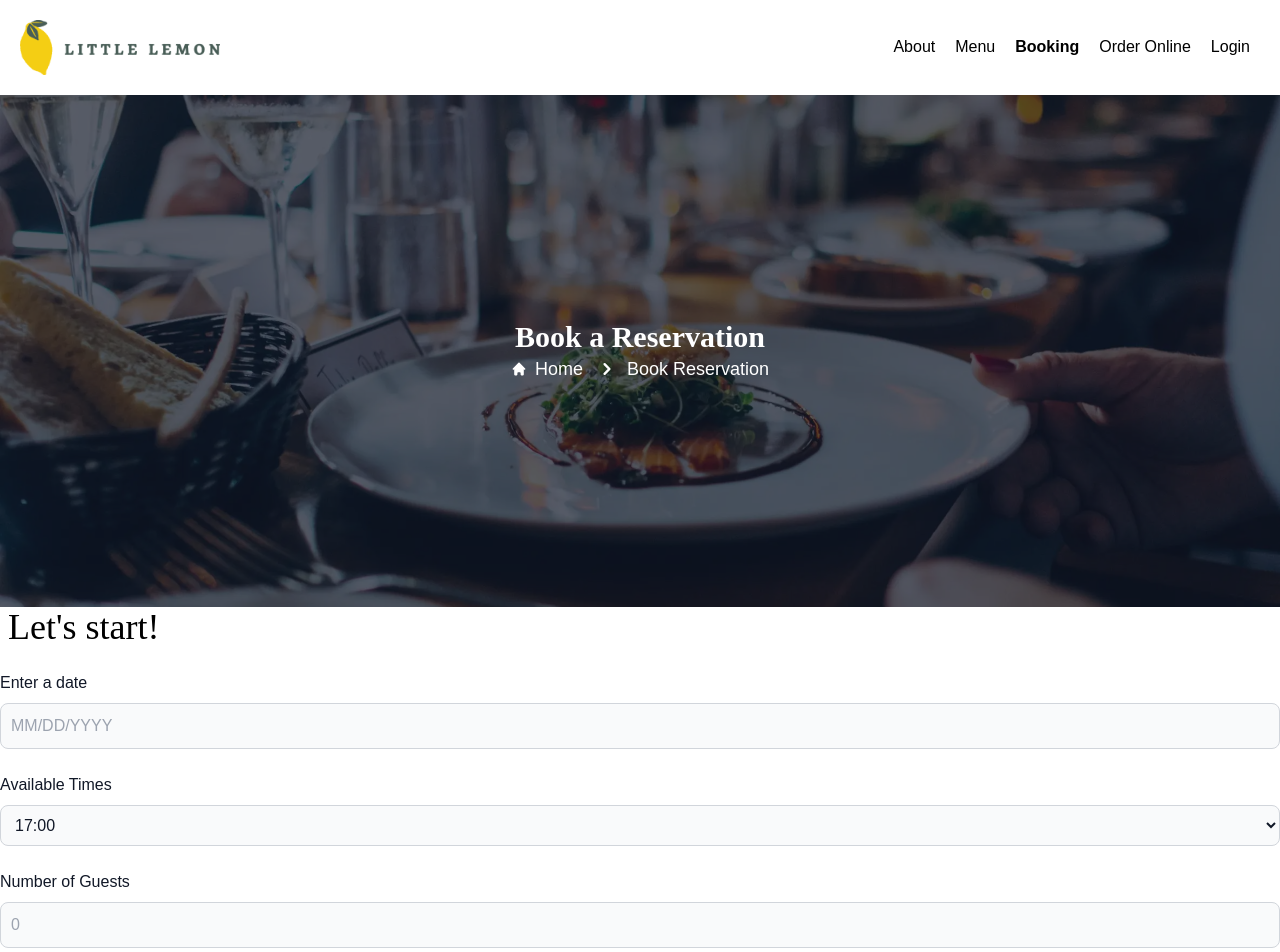
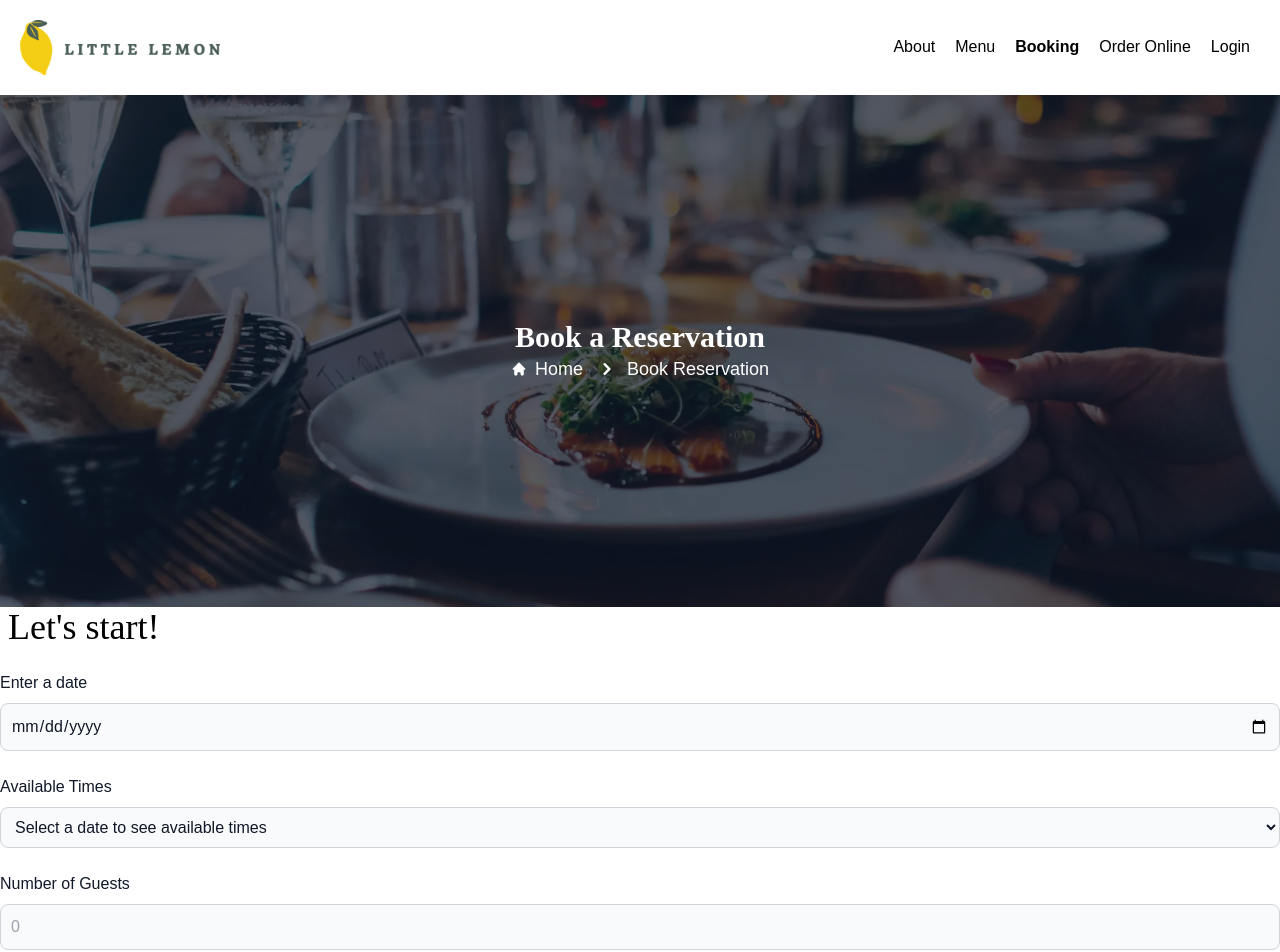
Before and after one commit to csegur4/little-lemon-app, a React (Create React App) app: page /booking in a window 1280 px wide. Shown: the top 952 px of the page. Built offline with nearby package versions, Linux system fonts and the light colour scheme.

Commit message:
formik val done

```diff
--- a/src/components/booking/BookingForm.js
+++ b/src/components/booking/BookingForm.js
@@ -1,25 +1,53 @@
 import { useFormik } from 'formik';
+import { useState } from 'react';
 import * as Yup from "yup"
+
+
+// Meta API
+const seededRandom = function (seed) {
+    var m = 2**35 - 31;
+    var a = 185852;
+    var s = seed % m;
+    return function () {
+        return (s = s * a % m) / m;
+    };
+}
+
+const fetchAPI = function(date) {
+    let result = [];
+    let random = seededRandom(date.getDate());
+
+    for(let i = 17; i <= 23; i++) {
+        if(random() < 0.5) {
+            result.push(i + ':00');
+        }
+        if(random() < 0.5) {
+            result.push(i + ':30');
+        }
+    }
+    return result;
+};
+const submitAPI = function(formData) {
+    return true;
+};
 
 export default function BookingForm(){
 
-    const today = new Date();
-    const yyyy = today.getFullYear();
-    let mm = today.getMonth() + 1;
-    let dd = today.getDate();
-    if (dd < 10) dd = '0' + dd;
-    if (mm < 10) mm = '0' + mm;
-    const formattedToday = mm + '/' + dd + '/' + yyyy;
+        const [times, setTimesArray] = useState([]);
+
+        const today = new Date();
+        today.setDate(today.getDate() - 1);
+        today.toLocaleString();
 
         const formik = useFormik({
             initialValues: {
                 date: "",
                 guests: "",
                 occasion: "Birthday",
-                time: "17:00"
+                time: "Select a date"
             },
             validationSchema: Yup.object({
-                date: Yup.date().typeError("Please enter a valid date, format: MM/DD/YYYY").required().min(formattedToday, "Date is too early"),
+                date: Yup.date().typeError("Please enter a valid date, format: MM/DD/YYYY").required("Date is a requiered field").min(today, "Date is too early"),
                 guests: Yup.number()
                 .typeError("Please enter a valid number")
                 .required("Guests number is required")
@@ -27,11 +55,11 @@ export default function BookingForm(){
                 .max(10, "Maximum number of Guests is 10")
             }),
             onSubmit: (values) => {
-                console.log(values)
+                submitAPI(values) ? console.log("Form successfully submitted") : console.log("Error")
             }
         });
 
-    return(
+        return(
         <div className="booking-form">
             <div className="container mx-auto">
             <h2 className="text-4xl  text-black pb-6 mx-2 md:text-5x">Let's start!</h2>
@@ -39,32 +67,34 @@ export default function BookingForm(){
                     <div className="form-group">
                         <label htmlFor="date" className="block mb-2 text-md font-medium text-gray-900">Enter a date</label>
                         <input
-                                type="text"
+                                type="date"
                                 id="date"
                                 name="date"
-                                onChange={formik.handleChange}
+                                onChange={(e)=> {
+                                     const timeArray = fetchAPI(new Date(e.target.value))
+                                     setTimesArray(timeArray)
+                                     formik.handleChange(e)
+                                }
+                                }
                                 onBlur={formik.handleBlur}
                                 value={formik.values.date}
                                 placeholder="MM/DD/YYYY"
                                 className="bg-gray-50 border border-gray-300 text-gray-900 text-md rounded-lg focus:ring-blue-500 focus:border-blue-500 block w-full p-2.5"
                         />
-                        {formik.touched.date && formik.errors.date ? <p className="mt-2 text-sm text-red-600"> {formik.errors.date} </p> : null }
+                        { formik.errors.date ? <p className="mt-2 text-sm text-red-600"> {formik.errors.date} </p> : null }
                     </div>
                     <div className="form-group relative pt-6">
                         <label htmlFor="time" className="block mb-2 text-md font-medium text-gray-900">Available Times</label>
                         <select
                                 id="time"
                                 name="time"
+                                placeholder="Select a date to see available times"
                                 value={formik.values.time}
                                 onChange={formik.handleChange}
                                 onBlur={formik.handleBlur}
                                 className="bg-gray-50 border border-gray-300 text-gray-900 text-md rounded-lg focus:ring-blue-500 focus:border-blue-500 block w-full p-2.5"
                         >
-                            <option value="17:00">17:00</option>
-                            <option value="18:00">18:00</option>
-                            <option value="19:00">19:00</option>
-                            <option value="20:00">20:00</option>
-                            <option value="21:00">21:00</option>
+                            { times.length === 0 || formik.errors.date   ? <option value="Select a date to see available times">Select a date to see available times</option> : times.map(time=> (<option key={time} value={time}>{time}</option>))}
                         </select>
                     </div>
                     <div className="form-group pt-6">
@@ -99,7 +129,7 @@ export default function BookingForm(){
                         </select>
                     </div>
                     <div className="text-center">
-                        <button type="submit" className="transition ease-in-out delay-100 bg-[#f4c314] hover:bg-[#495e57] hover:text-white text-black font-bold py-2 px-8 rounded-lg">Next</button>
+                        <button type="submit" className="transition ease-in-out delay-100 bg-[#f4c314] hover:bg-[#495e57] hover:text-white text-black font-bold py-2 px-8 rounded-lg">Book Now!</button>
                     </div>
                 </form>
             </div>
```
Also changed, not shown: 1 other file (tests, documents, lock files or other folders).
